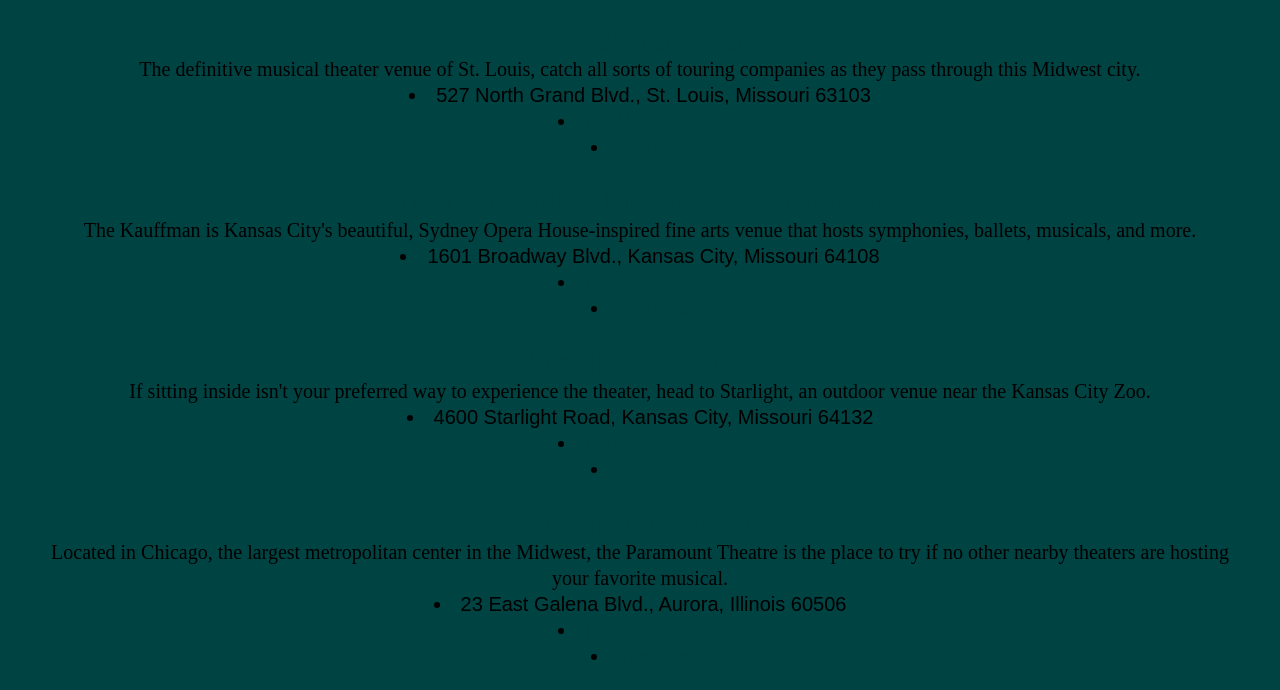
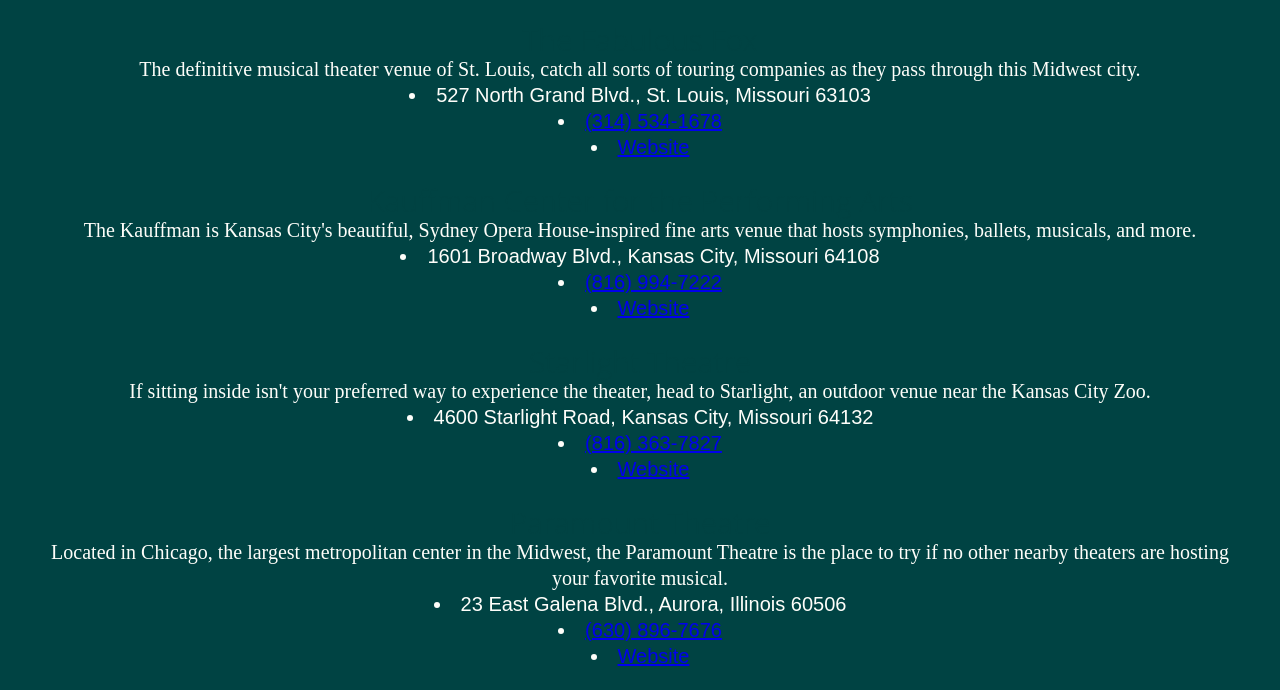
Before and after one commit to SPR2025-4502-7502/FERNANDES-SPRING25, a plain HTML site: page locations.html in a window 1280 px wide. Shown: the part 716-1406 px from the top of the page. Drawn offline with Linux system fonts and the light colour scheme.

Commit message:
Update styles.css

```diff
--- a/css/styles.css
+++ b/css/styles.css
@@ -1,10 +1,6 @@
 body {
    background-color: #004343;
  }
-@media (width < 660px) {
-  body {
-    background-color: var(--off-white);
-  }
 }
 
  a {
@@ -267,9 +263,9 @@
 
    body {
      margin: 32px;
-     color: var(--black);
+     color: var(--off-white);
      font-size: var(--fs-reg);
-     background: var(--black);
+     background: var(--off-white);
    }
 
    h1,
```
